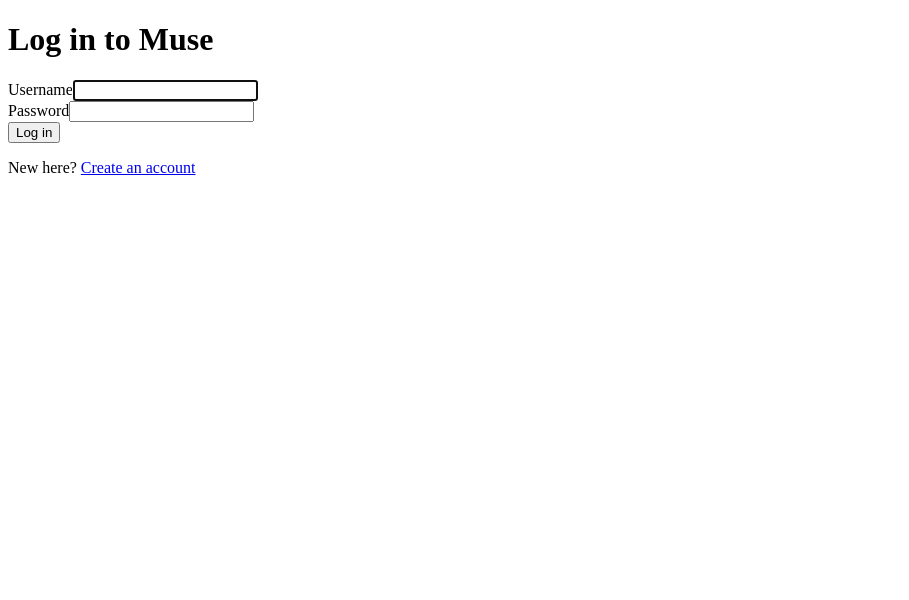
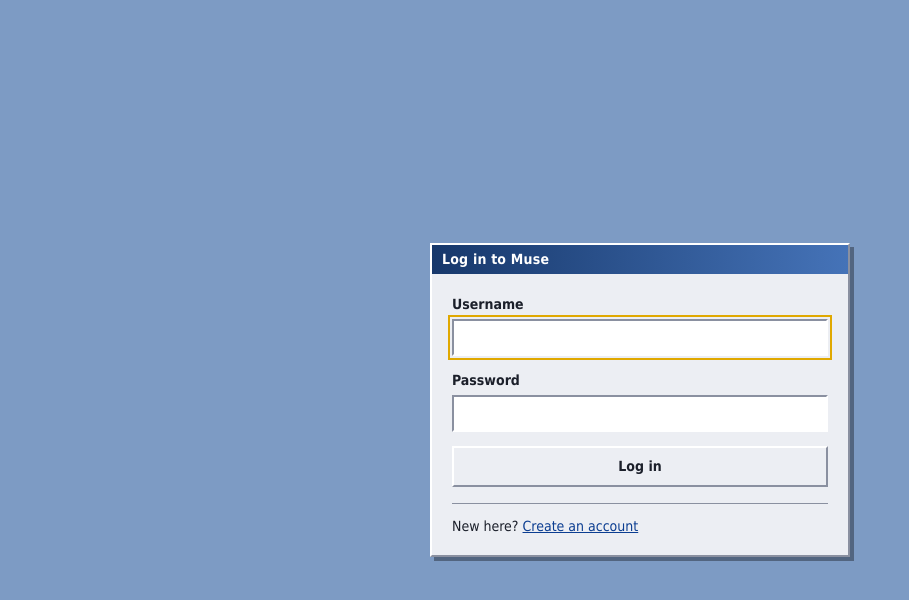
Before and after one commit to roboJF/WebDevJournal, a React (Vite) app in the folder frontend/: page /login in a window 1280 px wide. Shown: the top 600 px of the page, without its empty margins (0-909 px from the left). Built offline with nearby package versions, Linux system fonts and the light colour scheme; no server answers.

Commit message:
Added css styling for main UI components

```diff
--- a/frontend/index.html
+++ b/frontend/index.html
@@ -3,7 +3,7 @@
   <head>
     <meta charset="UTF-8" />
     <meta name="viewport" content="width=device-width, initial-scale=1.0" />
-    <!-- <meta name="color-scheme" content="light dark" />, keeping this commented out for future reference -->
+    <meta name="color-scheme" content="light dark" />
     <title>Muse</title>
   </head>
   <body>
--- a/frontend/src/styles.css
+++ b/frontend/src/styles.css
@@ -0,0 +1,144 @@
+/* Early-web "application window" look: bevelled controls, title bars, Tahoma/Verdana.
+   All colors are tokens so light/dark (and a future user toggle) are one place. */
+:root {
+  --desktop: #7d9bc4;
+  --face: #eceef3;
+  --face-edge: #ffffff;
+  --face-shadow: #8a90a0;
+  --ink: #1b1f2a;
+  --muted: #5a6072;
+  --title-from: #17386b;
+  --title-to: #4573b8;
+  --title-ink: #ffffff;
+  --field: #ffffff;
+  --link: #0b3d91;
+  --danger: #a4262c;
+  --danger-bg: #fbe9ea;
+  --focus: #e0a800;
+  color-scheme: light;
+}
+
+@media (prefers-color-scheme: dark) {
+  :root {
+    --desktop: #1c2a40;
+    --face: #2b2f3a;
+    --face-edge: #4a5062;
+    --face-shadow: #101218;
+    --ink: #e8eaf1;
+    --muted: #a3a9ba;
+    --title-from: #0f2547;
+    --title-to: #2d5594;
+    --field: #1a1d25;
+    --link: #8db4f5;
+    --danger: #ff9aa0;
+    --danger-bg: #3a2023;
+    --focus: #ffc933;
+    color-scheme: dark;
+  }
+}
+
+* { box-sizing: border-box; }
+
+html, body, #root { min-height: 100%; }
+
+body {
+  margin: 0;
+  background: var(--desktop);
+  color: var(--ink);
+  font: 14px/1.5 Tahoma, Verdana, "Segoe UI", sans-serif;
+}
+
+#root {
+  display: grid;
+  place-items: center;
+  padding: 24px 16px;
+  min-height: 100vh;
+}
+
+.window {
+  width: 100%;
+  max-width: 420px;
+  background: var(--face);
+  border: 2px solid;
+  border-color: var(--face-edge) var(--face-shadow) var(--face-shadow) var(--face-edge);
+  box-shadow: 4px 4px 0 rgba(0, 0, 0, 0.35);
+}
+
+.titlebar {
+  display: flex;
+  align-items: center;
+  justify-content: space-between;
+  gap: 12px;
+  padding: 4px 6px 4px 10px;
+  background: linear-gradient(90deg, var(--title-from), var(--title-to));
+  color: var(--title-ink);
+}
+
+.titlebar h1 {
+  margin: 0;
+  font-size: 14px;
+  font-weight: 700;
+  letter-spacing: 0.2px;
+}
+
+.window-body { padding: 20px 20px 18px; }
+.window-body p { margin: 0 0 12px; }
+
+.field { margin-bottom: 14px; }
+.field label { display: block; margin-bottom: 4px; font-weight: 700; }
+
+input {
+  width: 100%;
+  padding: 6px 8px;
+  font: inherit;
+  color: var(--ink);
+  background: var(--field);
+  border: 2px solid;
+  border-color: var(--face-shadow) var(--face-edge) var(--face-edge) var(--face-shadow); /* inset */
+  border-radius: 0;
+}
+
+input[aria-invalid="true"] { border-color: var(--danger); }
+
+button {
+  padding: 6px 18px;
+  font: inherit;
+  font-weight: 700;
+  color: var(--ink);
+  background: var(--face);
+  border: 2px solid;
+  border-color: var(--face-edge) var(--face-shadow) var(--face-shadow) var(--face-edge); /* raised */
+  border-radius: 0;
+  cursor: pointer;
+}
+button:active:not(:disabled) { border-color: var(--face-shadow) var(--face-edge) var(--face-edge) var(--face-shadow); }
+button:disabled { opacity: 0.6; cursor: progress; }
+form button[type="submit"] { width: 100%; padding: 8px 18px; }
+
+.titlebar-btn { padding: 2px 10px; font-size: 13px; }
+
+a { color: var(--link); }
+
+:is(input, button, a):focus-visible {
+  outline: 2px solid var(--focus);
+  outline-offset: 2px;
+}
+
+.hint, .muted { color: var(--muted); }
+.hint { margin: 4px 0 0; font-size: 12px; }
+.window-body .hint { margin: 4px 0 0; }
+
+.error { margin: 4px 0 0; color: var(--danger); font-size: 12px; }
+.window-body .error { margin: 4px 0 0; }
+
+.alert {
+  padding: 8px 10px;
+  color: var(--danger);
+  background: var(--danger-bg);
+  border: 1px solid var(--danger);
+}
+
+.switch { margin: 16px 0 0; padding-top: 12px; border-top: 1px solid var(--face-shadow); }
+.window-body .switch { margin: 16px 0 0; }
+
+.loading { text-align: center; }
```
